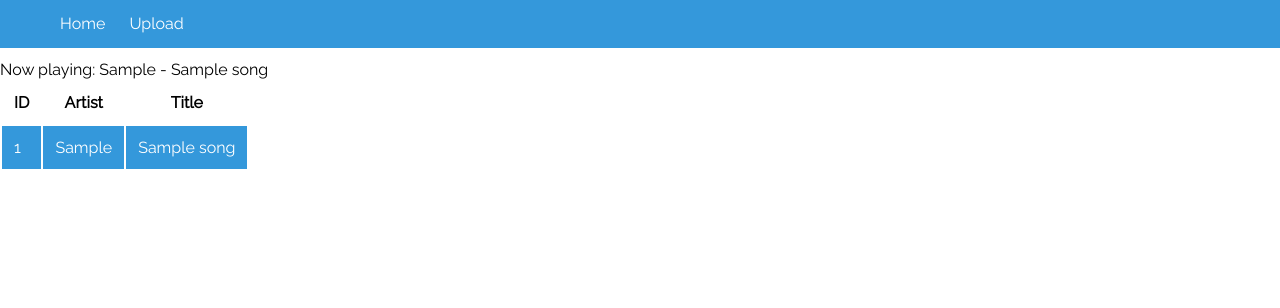
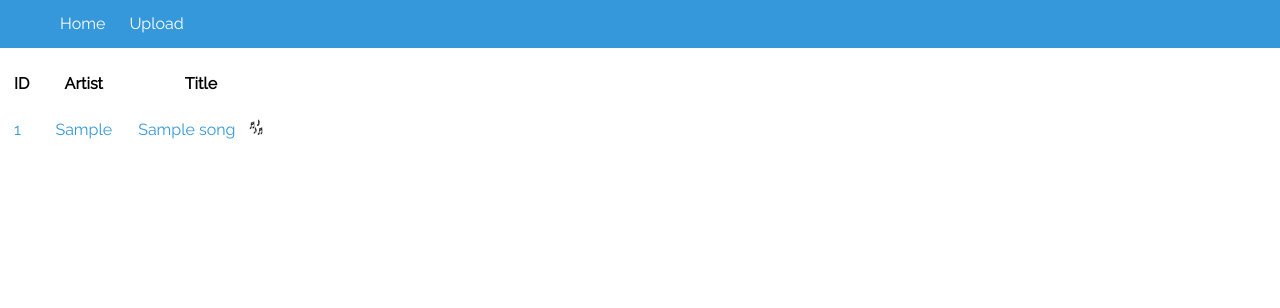
Before and after one commit to sebbekarlsson/flask-mplayer, a Flask app: page / in a window 1280 px wide. Shown: the top 308 px of the page. Run offline with Flask 2, Linux system fonts and the light colour scheme; tables that the repository leaves empty hold one stand-in row (values such as "Sample post"); parts of the project's set-up code (start-up, migrations or seed data) failed here and were passed over.

Commit message:
auto-updated songlist view and gif animations

```diff
--- a/flaskr/run.py
+++ b/flaskr/run.py
@@ -1,7 +1,10 @@
 from flask import Flask
+
 from flaskr.views.index import index
 from flaskr.views.upload import upload
 from flaskr.views.action import action
+from flaskr.views.songlister import songlister
+
 from flaskr.models import initialize_database
 from config import config
 
@@ -10,6 +13,7 @@ app = Flask(__name__)
 app.register_blueprint(index)
 app.register_blueprint(upload)
 app.register_blueprint(action)
+app.register_blueprint(songlister)
 
 def run():
     initialize_database()
--- a/flaskr/static/css/style.css
+++ b/flaskr/static/css/style.css
@@ -22,12 +22,20 @@
 
 .table th, .table td {
   padding: 12px; }
+  .table th img, .table td img {
+    display: inline;
+    padding-left: 8px;
+    width: 16px;
+    height: 16px; }
 .table .shifted {
   background-color: lightgray; }
 
 .blue-bg {
   background-color: #3498db;
   color: white; }
+
+.blue-fg {
+  color: #3498db; }
 
 .form input[type='text'] {
   height: 32px;
--- a/flaskr/static/css/style.scss
+++ b/flaskr/static/css/style.scss
@@ -35,6 +35,13 @@ $blue: #3498db;
 .table {
     th, td {
         padding: 12px;
+
+        img {
+            display: inline;
+            padding-left: 8px;
+            width: 16px;
+            height: 16px;
+        }
     }
 
     .shifted {
@@ -46,6 +53,11 @@ $blue: #3498db;
     background-color: $blue;
     color: white;
 }
+
+.blue-fg {
+    color: $blue;
+}
+
 
 .form {
     input[type='text'] {
--- a/flaskr/templates/song_list.html
+++ b/flaskr/templates/song_list.html
@@ -1,13 +1,13 @@
+<table class='table songs-table'></table>
 <script type='text/javascript'>
     function delete_song(song_id){
         var http = new XMLHttpRequest();
         var url = "/action/delete";
         var params = "id=" + song_id;
-        http.open("POST", url, false);
+        http.open("POST", url, true);
 
         http.setRequestHeader("Content-type", "application/x-www-form-urlencoded");
-        http.setRequestHeasder("Content-length", params.length);
-        http.setRequestHeader("Connection", "close");
+        http.setRequestHeader("Content-length", params.length);
 
         http.onreadystatechange = function() {
             if(http.readyState == 4 && http.status == 200) {
@@ -18,43 +18,30 @@
         }
         http.send(params);
     }
+
+    function update_songs(){
+        var http = new XMLHttpRequest();
+        var url = "/songlister";
+        http.open("GET", url, true);
+
+        http.setRequestHeader("Content-type", "application/x-www-form-urlencoded");
+
+        http.onreadystatechange = function() {
+            if(http.readyState == 4 && http.status == 200) {
+                new_table = http.responseText;
+                song_tables = document.querySelectorAll('.songs-table');
+
+                for(var i = 0; i < song_tables.length; i++){
+                    table = song_tables[i];
+                    table.innerHTML = new_table;
+                }
+            }
+        }
+        http.send();
+    }
+
+    update_songs();
+    setInterval(function(){
+        update_songs();
+    }, 1000)
 </script>
-{% if current_song is not undefined %}
-    {% if current_song is not none %}
-        <span>
-            <section>
-                <p>Now playing: {{ current_song.artist }} - {{ current_song.title }}</p>
-            </section>
-        </span>
-    {% endif %}
-{% endif %}
-<table class='table songs-table'>
-    <tr>
-        <th>ID</th>
-        <th>Artist</th>
-        <th>Title</th>
-        {% if administrate is not none %}
-            {% if administrate == 1 %}
-            <th>Action</th>
-            {% endif %}
-        {% endif %}
-    </tr>
-    {% set shifted = 1 %}
-    {% for song in songs %}
-        {% if shifted == 0 %}
-        {% set shifted = 1 %}
-        {% else %}
-        {% set shifted = 0 %}
-        {% endif %}
-        <tr id='song_{{ song.id }}' {% if song.playing == 1 and shifted == 0 %} class='blue-bg' {% elif shifted == 1 %} class='shifted' {% endif %}>
-            <td>{{ song.id }}</td>
-            <td>{{ song.artist }}</td>
-            <td>{{ song.title }}</td>
-            {% if administrate is not none %}
-                {% if administrate == 1 %}
-                    <td><button onclick='return delete_song({{ song.id }});'>Delete</button></td>
-                {% endif %}
-            {% endif %}
-        </tr>
-    {% endfor %}
-</table>
--- /dev/null
+++ b/flaskr/templates/songlister.html
@@ -0,0 +1,33 @@
+<tr>
+    <th>ID</th>
+    <th>Artist</th>
+    <th>Title</th>
+    {% if administrate is not none %}
+        {% if administrate == 1 %}
+        <th>Action</th>
+        {% endif %}
+    {% endif %}
+</tr>
+{% set shifted = 1 %}
+{% for song in songs %}
+    {% if shifted == 0 %}
+    {% set shifted = 1 %}
+    {% else %}
+    {% set shifted = 0 %}
+    {% endif %}
+    <tr id='song_{{ song.id }}' {% if song.playing == 1 %} class='blue-fg' {% elif shifted == 1 %} class='shifted' {% endif %}>
+        <td>{{ song.id }}</td>
+        <td>{{ song.artist }}</td>
+        <td>
+        {{ song.title }}
+        {% if song.playing == 1 %}
+            <img src='{{ url_for("static", filename="images/notes.gif") }}'>
+        {% endif %}
+        </td>
+        {% if administrate is not none %}
+            {% if administrate == 1 %}
+                <td><button onclick='return delete_song({{ song.id }});'>Delete</button></td>
+            {% endif %}
+        {% endif %}
+    </tr>
+{% endfor %}
--- /dev/null
+++ b/flaskr/views/songlister.py
@@ -0,0 +1,14 @@
+from flask import Blueprint, render_template, abort
+from jinja2 import TemplateNotFound
+from flaskr.models import sess, Song
+from functions.songs import get_all_songs, get_playing_song
+
+
+songlister = Blueprint('songlister', __name__,
+                        template_folder='templates')
+
+@songlister.route('/songlister')
+def _songlister():
+    songs = get_all_songs()
+    current_song = get_playing_song()
+    return render_template('songlister.html', songs=songs, current_song=current_song)
--- a/functions/songs.py
+++ b/functions/songs.py
@@ -2,7 +2,7 @@ from flaskr.models import sess, Song
 
 
 def get_all_songs():
-    return sess.query(Song).all()
+    return sess.query(Song).order_by(Song.id).all()
 
 def get_playing_song():
     return sess.query(Song).filter(Song.playing==1).first()
--- a/player/player.py
+++ b/player/player.py
@@ -3,6 +3,7 @@ import os
 import pygame
 import time
 from flaskr.models import Song, sess
+from functions.songs import get_all_songs
 
 
 class Player (threading.Thread):
@@ -13,7 +14,7 @@ class Player (threading.Thread):
         pygame.mixer.init()
 
     def collect_songs(self):
-        self.songs = db_songs = sess.query(Song).all()
+        self.songs = get_all_songs()
 
     def play_list(self):
         for song in self.songs:
```
Also changed, not shown: startplayer.py (+8 -0 lines), flaskr/static/images/loading.gif (added), flaskr/static/images/notes.gif (added), 1 other file.
